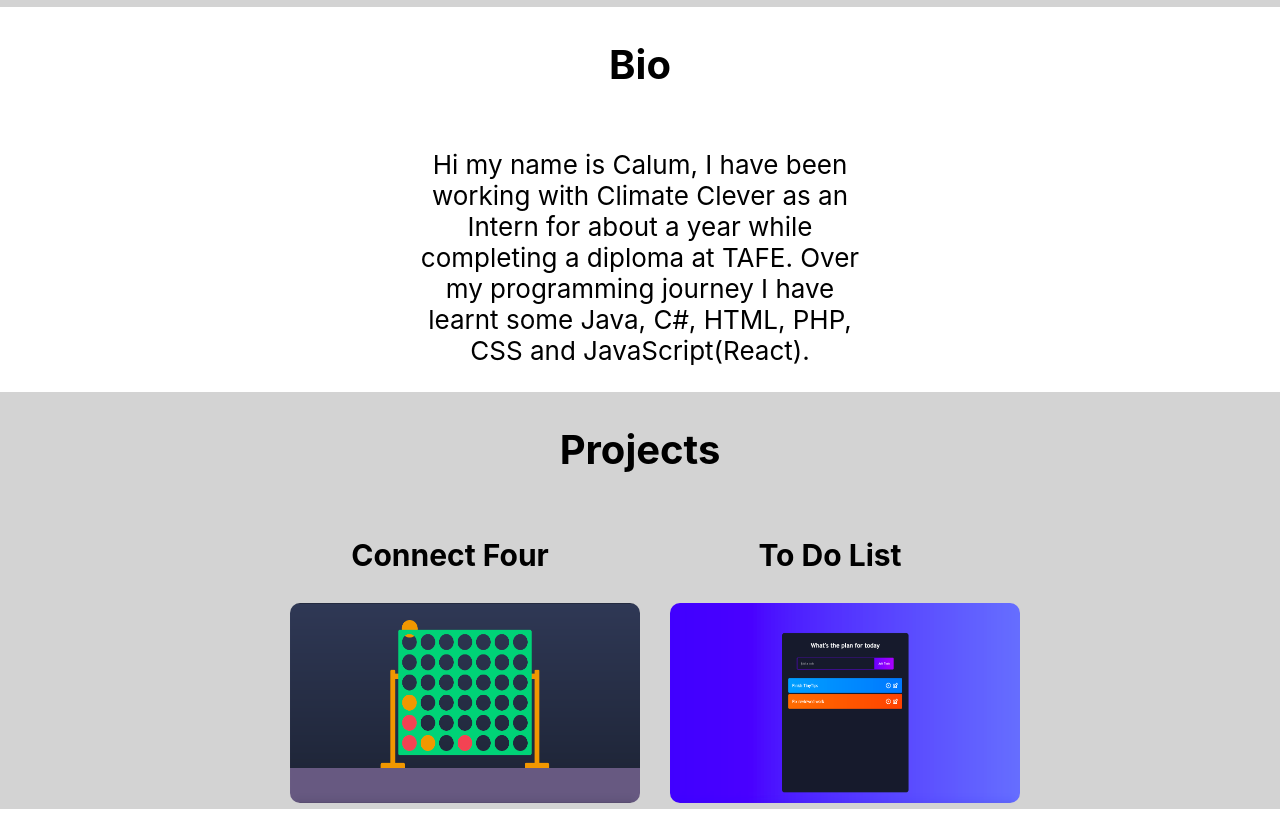
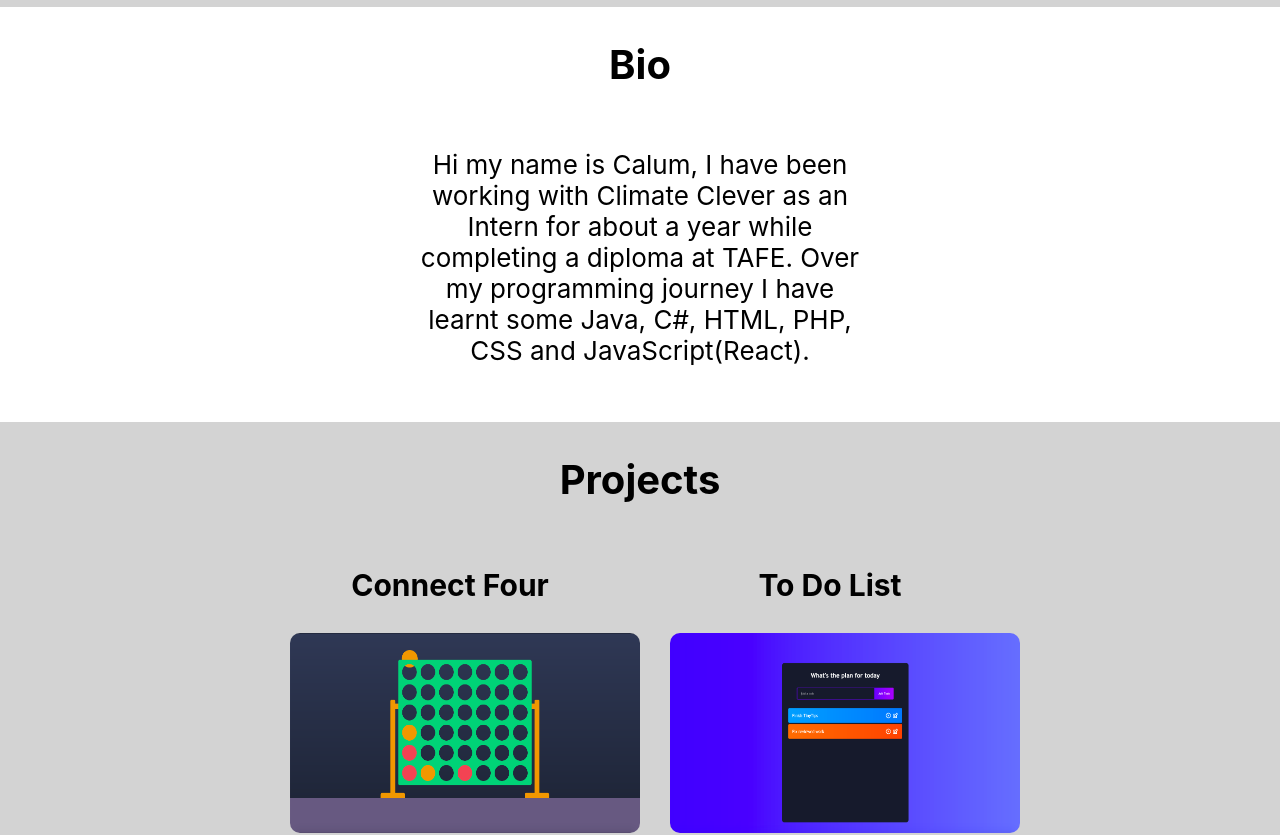
Before and after one commit to CalumSmith2401/my-portfolio, a React (Create React App) app: page / in a window 1280 px wide. Shown: the part 720-1555 px from the top of the page. Built offline with nearby package versions, Linux system fonts and the light colour scheme.

Commit message:
fixed bug

```diff
--- a/src/App.css
+++ b/src/App.css
@@ -4,7 +4,7 @@
 
 .App-header {
   background-color: white;
-  min-height: 30vh;
+  min-height: 70vh;
   display: flex;
   align-content: center;
   flex-direction: column;
@@ -14,7 +14,7 @@
 
 .App-body {
   position: relative;
-  min-height: 40vh;
+  min-height: 70vh;
   display: flex;
   flex-direction: column;
   font-size: calc(10px + 2vmin);
@@ -23,11 +23,23 @@
 
 .App-portfolio {
   position: relative;
-  min-height: 30vh;
+  min-height: 80vh;
   display: flex;
   flex-direction: column;
   font-size: calc(10px + 2vmin);
   background-color: lightgrey;
+}
+
+@media screen and (min-width: 375px) {
+  .App-body {
+    min-height: 45vh;
+  }
+  .App-header {
+    min-height: 35vh;
+  }
+  .App-portfolio {
+    min-height: 30vh;
+  }
 }
 
 .img {
--- a/src/styles.ts
+++ b/src/styles.ts
@@ -39,6 +39,7 @@ export const BioDiv = styled.div(() => ({
   width: "35%",
   marginLeft: "auto",
   marginRight: "auto",
+  paddingBottom: "30px",
 }));
 
 export const FOOTER = styled.footer(() => ({
@@ -58,6 +59,7 @@ export const PORTFOLIO = styled.div(() => ({
   display: "flex",
   marginLeft: "auto",
   marginRight: "auto",
+  paddingBottom: "30px",
 }));
 
 export const EXAMPLES = styled.div(() => ({
```
Also changed, not shown: 1 other file (tests, documents, lock files or other folders).
